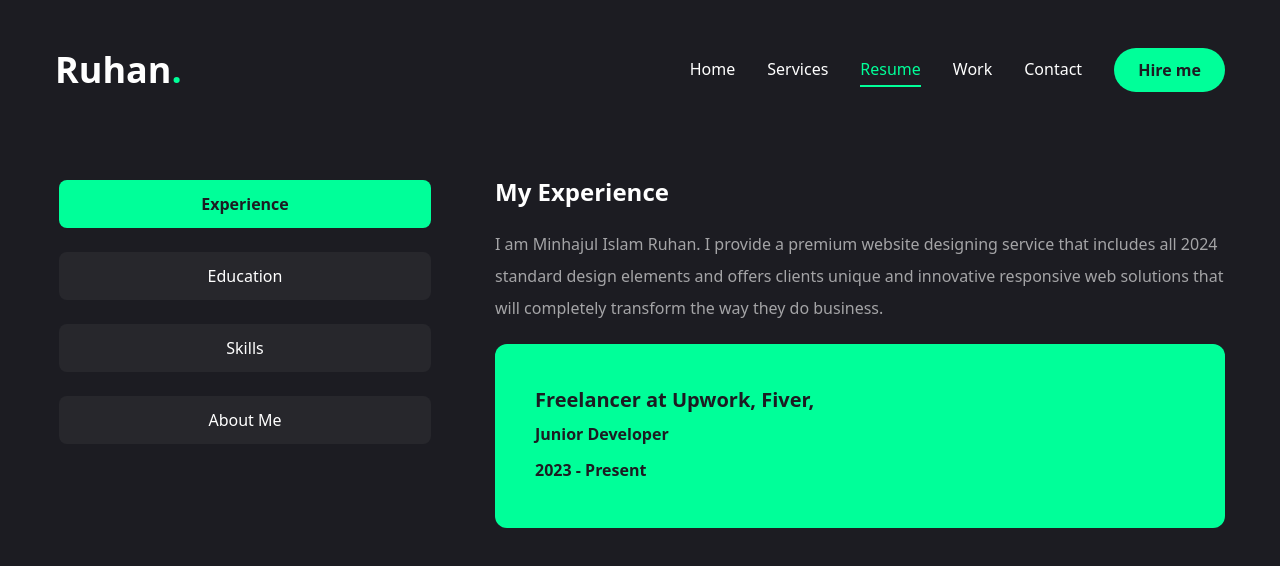
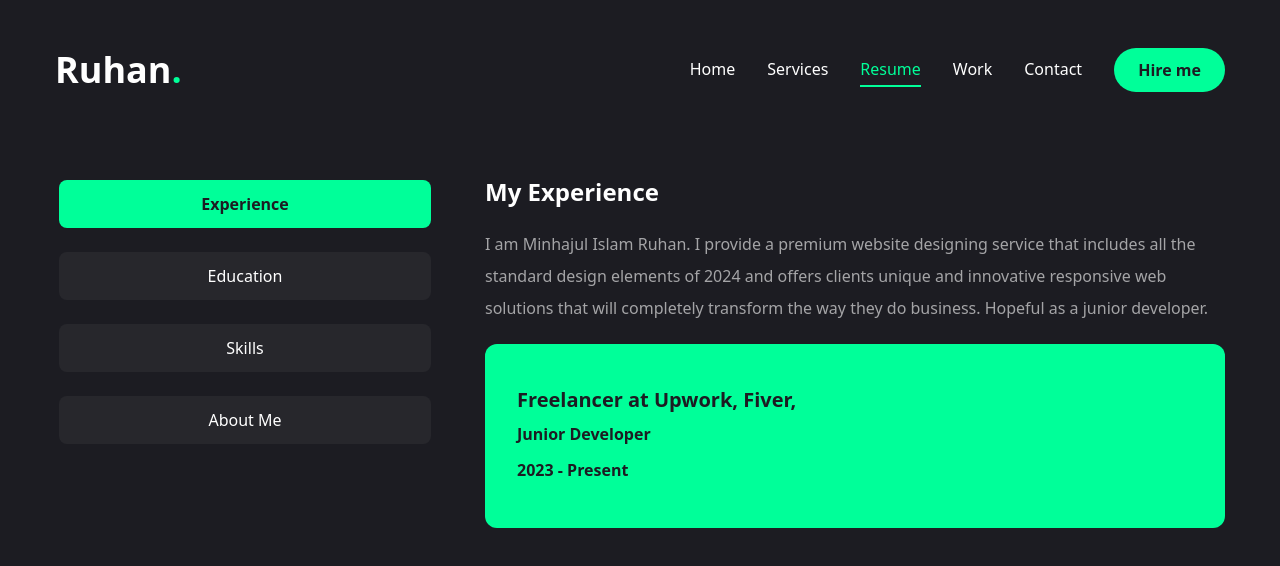
Before and after one commit to minhajulrohan/Next.js-portfolio, a Next.js app: page /resume in a window 1280 px wide. Shown: the top 566 px of the page. Built offline with nearby package versions, Linux system fonts and the light colour scheme.

Commit message:
Updated eslint configuration and page files

```diff
--- a/app/contact/page.jsx
+++ b/app/contact/page.jsx
@@ -53,9 +53,8 @@ const Contact = () => {
           {/* Form */}
           <div className="xl:w-1/2 order-2 xl:order-none">
             <form className="flex flex-col gap-6 p-10 bg-[#27272c] rounded-xl">
-              <h3 className="text-3xl text-accent">Let's work together</h3>
-              <p className="text-white/60">
-                Environment Variables: Ensure that your NEXT_PUBLIC_PASSWORD environment variable is correctly set and accessible in your environment. Double-check if it's loaded properly.
+              <h3 className="text-3xl text-accent">lets Work</h3>
+              <p className="text-white/60">.
               </p>
               {/* input */}
               <div className="grid grid-cols-1 md:grid-cols-2 gap-6">
--- a/app/resume/page.jsx
+++ b/app/resume/page.jsx
@@ -31,7 +31,7 @@ const aboutData = [
 const experienceData = [
   {
     title: "My Experience",
-    description: "I am Minhajul Islam Ruhan. I provide a premium website designing service that includes all 2024 standard design elements and offers clients unique and innovative responsive web solutions that will completely transform the way they do business.",
+    description: "I am Minhajul Islam Ruhan. I provide a premium website designing service that includes all the standard design elements of 2024 and offers clients unique and innovative responsive web solutions that will completely transform the way they do business. Hopeful as a junior developer.",
     items: [
       {
         companyName:"Freelancer at Upwork, Fiver, ",
@@ -60,7 +60,7 @@ const experienceData = [
 const educationData = [
   {
     title: "My Education",
-    description: "I am Minhajul Islam Ruhan. I provide a premium website designing service that includes all 2024 standard design elements and offers clients unique and innovative responsive web solutions that will completely transform the way they do business.",
+    description: "Hi I have done my learning from youtube and I am doing my learning from different resources and always trying something new skiil. I will know more in the future, although software developers have to work with new technologies all the time. Share with you how my learning experience was.",
     items: [
       {
         institute: "LWS Learn With Sumit",
@@ -108,7 +108,7 @@ const Resume = () => {
       className="min-h-[80vh] flex items-center justify-center py-12 xl:py-0"
     >
       <div className="container mx-auto">
-        <Tabs defaultValue="experience" className="flex flex-col xl:flex-row gap-[60px]">
+        <Tabs defaultValue="experience" className="flex flex-col xl:flex-row gap-[50px]">
           <TabsList className="flex flex-col xl:flex-col w-full max-w-[380px] mx-auto xl:mx-0 gap-6">
             <TabsTrigger value="experience">Experience</TabsTrigger>
             <TabsTrigger value="education">Education</TabsTrigger>
@@ -127,7 +127,7 @@ const Resume = () => {
           <ul className="">
             {exp.items.map((expItem, index) => { // Corrected this line
               return (
-                <li key={index} className="bg-accent text-primary h-[184px] py-2 px-10 rounded-xl flex flex-col justify-center items-center lg:items-start gap-1 "> {/* Added key prop here */}
+                <li key={index} className="bg-accent text-primary h-[184px] py-2 px-8 rounded-xl flex flex-col justify-center items-center lg:items-start gap-1 "> {/* Added key prop here */}
                   <p className="text-xl font-semibold">{expItem.companyName}</p>
                   <p className="text-md font-semibold">{expItem.position}</p>
                   <p className="text-md font-semibold">{expItem.duration}</p>
@@ -169,7 +169,7 @@ const Resume = () => {
                     <div className="flex flex-wrap justify-center xl:justify-start gap-4 mt-4">
                     <ul className="grid grid-cols-2 sm:grid-cols-3 md:grid-cols-4 gap-4 xl-gap-[30px]">
                       {skill.skillList.map((skillItem, idx) => (
-                        <li key={idx} className="m-5 p-5">
+                        <li key={idx} className="m-1 p-2">
                           <TooltipProvider delayDuration={100}>
                             <Tooltip>
                             <TooltipTrigger className="w-[150px] h-[150px] bg-[#232329] rounded-xl flex justify-center items-center group-hover:text-accent">
```
Also changed, not shown: .eslintrc.json.
